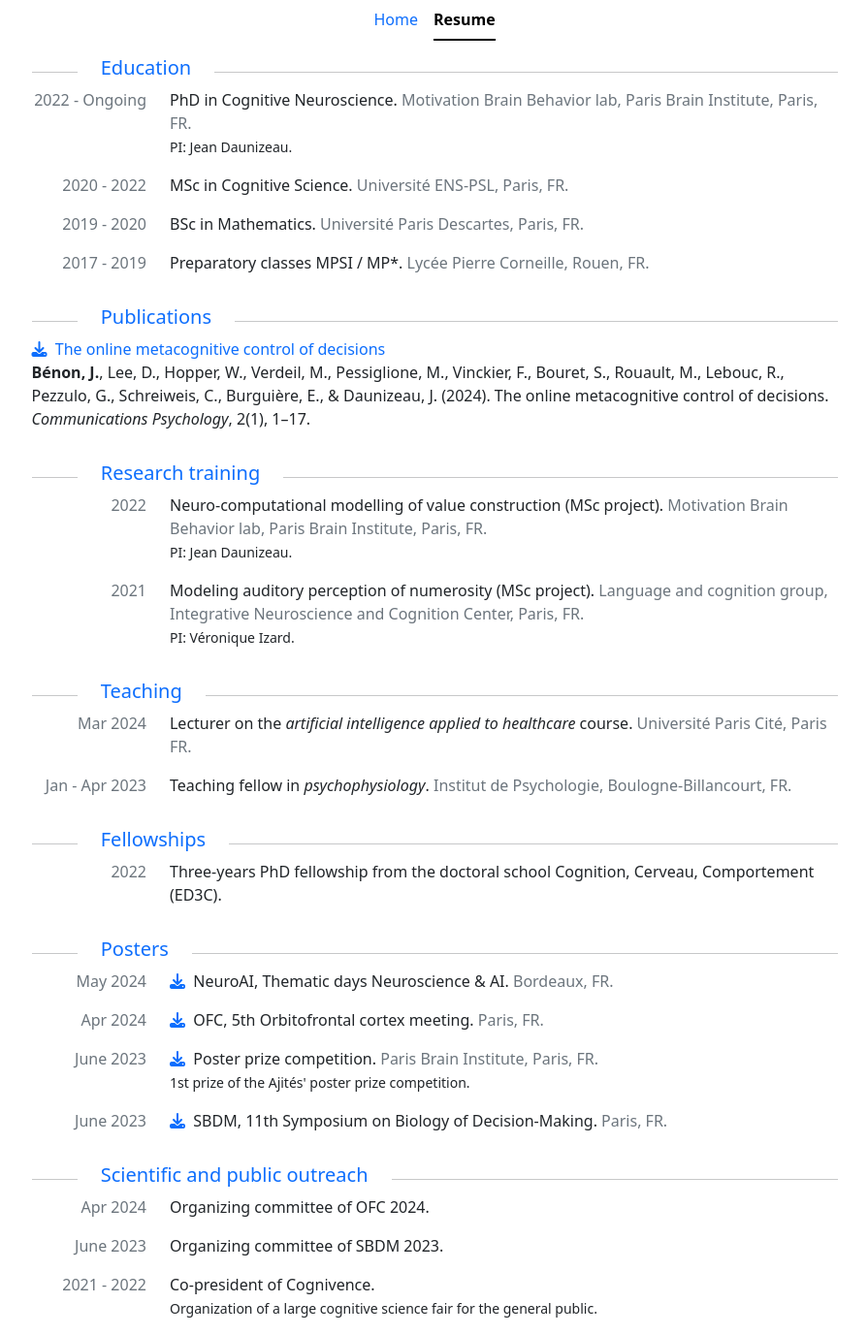
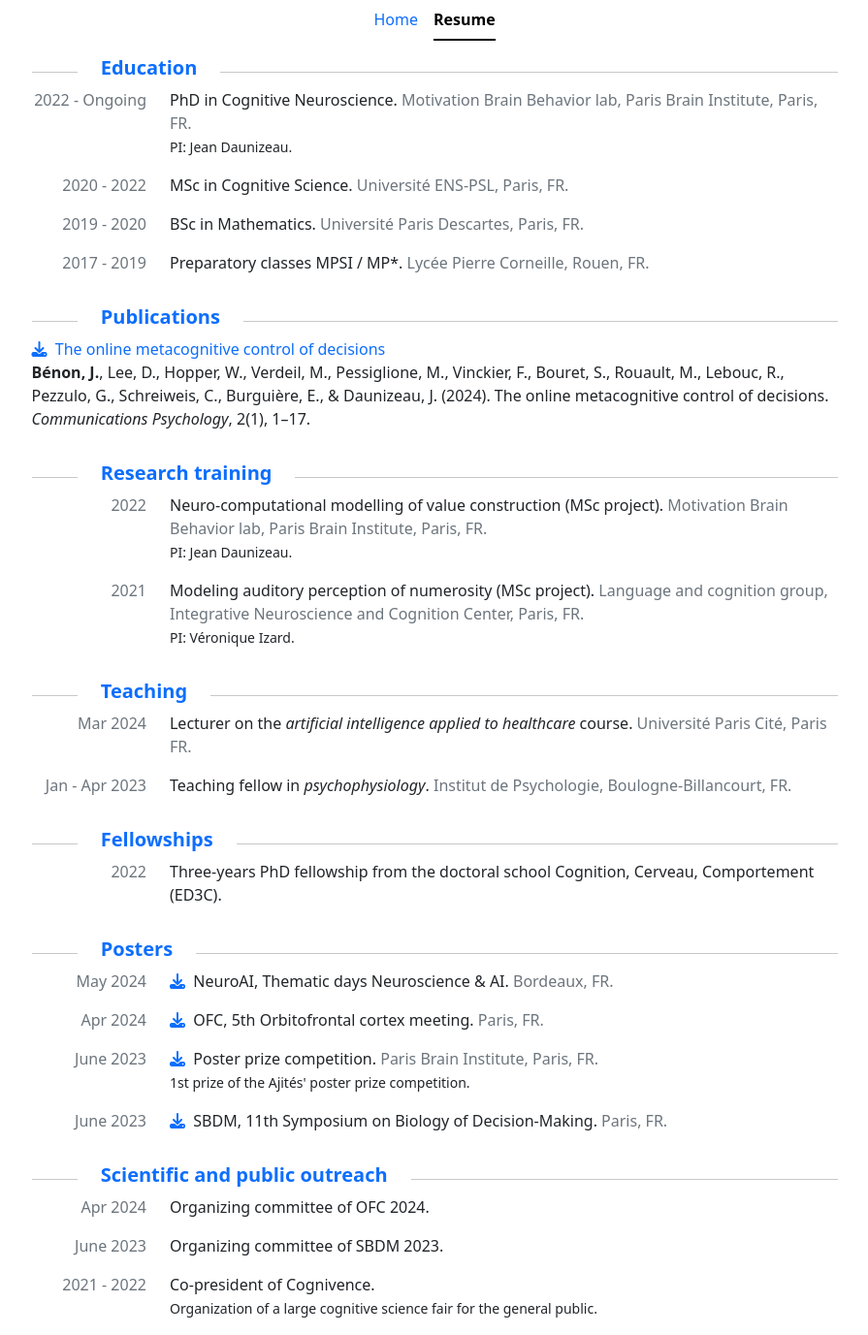
Before and after one commit to jbenon/jbenon.github.io, a Jekyll site: the page built from resume.html, in a window 1280 px wide. Shown: the whole page at 97% size, without its empty margins (192-1087 px from the left). Built offline with Jekyll 4.4.1, drawn with Linux system fonts in a browser that asks for light colours; nearby versions of some CDN libraries.

Commit message:
Try moving bold argument to h5

```diff
--- a/resume.html
+++ b/resume.html
@@ -16,7 +16,7 @@ layout: default
           <!-- Section header -->
           <div class="row justify-content-center">
             <div class="col-1"><hr></div>
-            <div class="col-auto text-primary fw-bold"><h5>{{section.title}}</h5></div>
+            <div class="col-auto text-primary"><h5 class="fw-bold">{{section.title}}</h5></div>
             <div class="col"><hr></div>
           </div>
 
```
